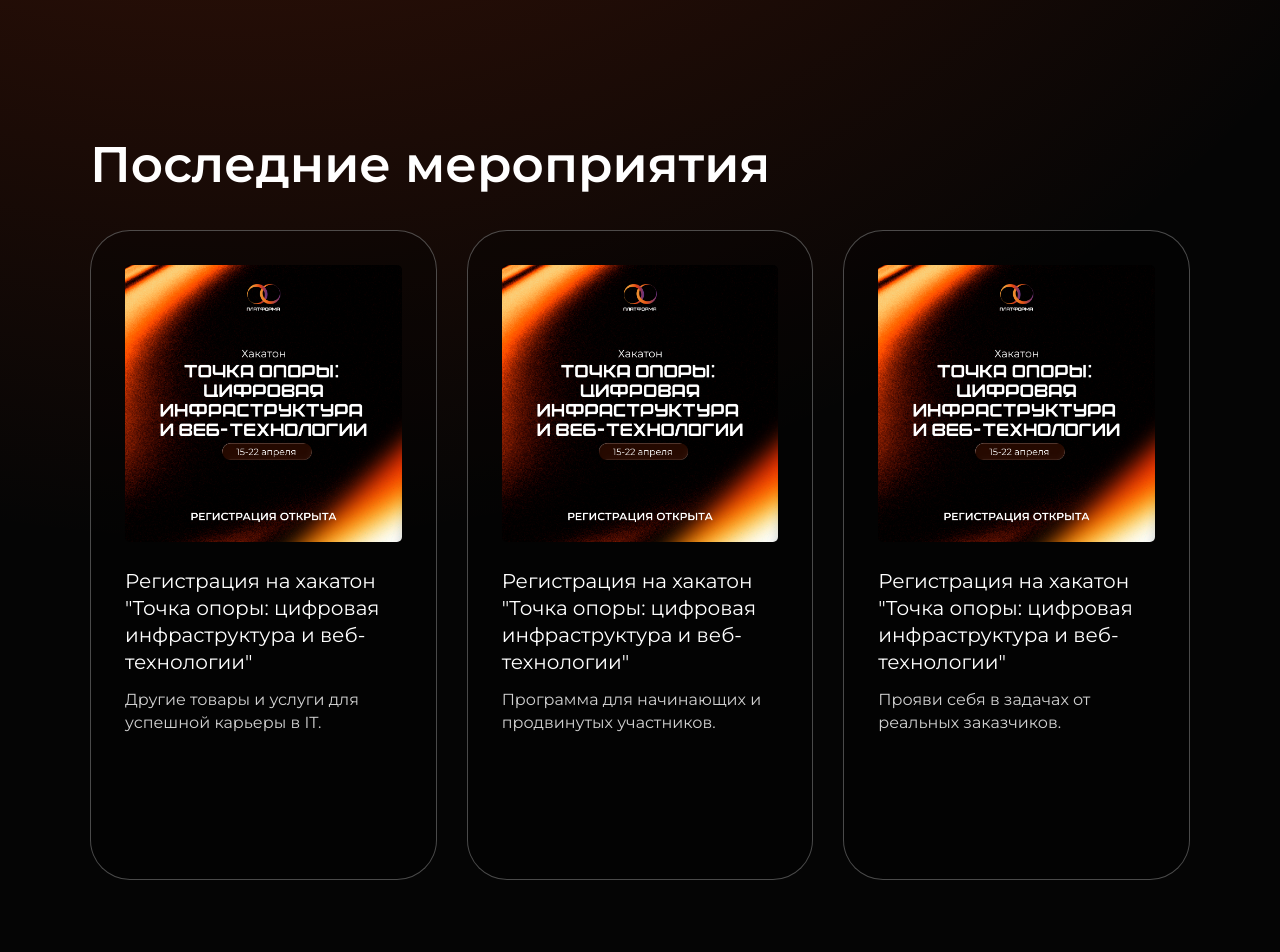
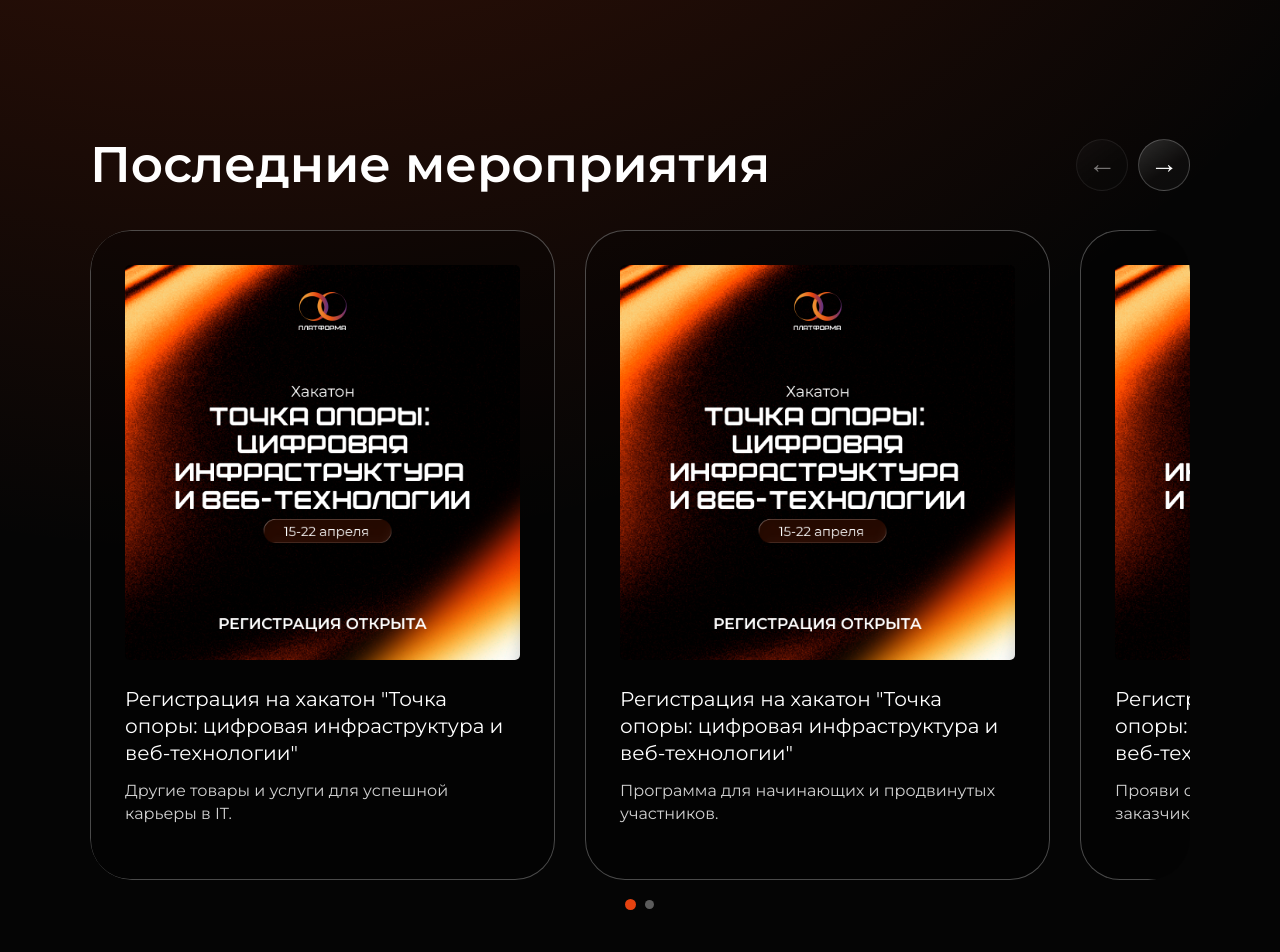
Before and after one commit to Minkuss/platform-landing, a Next.js app: page / in a window 1280 px wide. Shown: the part 1300-2252 px from the top of the page. Built offline with nearby package versions, Linux system fonts and the light colour scheme; a web font is replaced by a local one.

Commit message:
events slider

```diff
--- a/src/features/landing/sections/Events/Events.module.scss
+++ b/src/features/landing/sections/Events/Events.module.scss
@@ -1,5 +1,12 @@
 .section {
   padding-top: 180px;
+}
+
+.header {
+  display: flex;
+  align-items: center;
+  justify-content: space-between;
+  gap: 18px;
 }
 
 .title {
@@ -9,14 +16,77 @@
   font-weight: 600;
 }
 
-.grid {
+.controls {
+  display: flex;
+  align-items: center;
+  gap: 10px;
+}
+
+.controlButton {
+  width: 52px;
+  height: 52px;
+  border-radius: 50%;
+  border: 1px solid rgba(255, 255, 255, 0.22);
+  background:
+    linear-gradient(145deg, rgba(255, 255, 255, 0.16), rgba(255, 255, 255, 0.04) 58%),
+    rgba(0, 0, 0, 0.38);
+  color: #fff;
+  display: inline-flex;
+  align-items: center;
+  justify-content: center;
+  padding: 0;
+  cursor: pointer;
+  transition: transform 0.25s ease, border-color 0.25s ease, background 0.25s ease;
+}
+
+.controlButton span {
+  font-size: 28px;
+  line-height: 1;
+  transform: translateY(-1px);
+}
+
+.controlButton:hover {
+  transform: translateY(-2px);
+  border-color: rgba(230, 66, 16, 0.46);
+  background:
+    linear-gradient(145deg, rgba(230, 66, 16, 0.3), rgba(230, 66, 16, 0.08) 58%),
+    rgba(0, 0, 0, 0.38);
+}
+
+.controlButton:disabled {
+  opacity: 0.45;
+  cursor: default;
+  transform: none;
+  border-color: rgba(255, 255, 255, 0.16);
+  background:
+    linear-gradient(145deg, rgba(255, 255, 255, 0.09), rgba(255, 255, 255, 0.03) 58%),
+    rgba(0, 0, 0, 0.28);
+}
+
+.slider {
+  --events-gap: 30px;
+  --events-peek: 110px;
+  --events-card-width: calc((100% - (var(--events-gap) * 2) - var(--events-peek)) / 2);
+
   margin-top: 38px;
-  display: grid;
-  grid-template-columns: repeat(3, minmax(0, 1fr));
-  gap: 30px;
+}
+
+.viewport {
+  overflow: hidden;
+  border-radius: 42px;
+}
+
+.track {
+  display: flex;
+  align-items: stretch;
+  gap: var(--events-gap);
+  transform: translate3d(0, 0, 0);
+  will-change: transform;
 }
 
 .card {
+  flex: 0 0 var(--events-card-width);
+  min-width: 0;
   min-height: 650px;
   border-radius: 40px;
   border: 1px solid rgba(123, 123, 123, 0.6);
@@ -48,13 +118,55 @@
   line-height: 1.45;
 }
 
+.dots {
+  margin-top: 20px;
+  display: flex;
+  justify-content: center;
+  gap: 10px;
+}
+
+.dot {
+  width: 9px;
+  height: 9px;
+  border-radius: 50%;
+  border: 0;
+  padding: 0;
+  background: rgba(255, 255, 255, 0.35);
+  cursor: pointer;
+  transition: transform 0.25s ease, background 0.25s ease;
+}
+
+.dot:hover {
+  transform: scale(1.12);
+}
+
+.dotActive {
+  background: #e64210;
+  transform: scale(1.22);
+}
+
 @media (max-width: 1080px) {
+  .slider {
+    --events-gap: 22px;
+    --events-peek: 0px;
+    --events-card-width: 100%;
+  }
+
+  .header {
+    align-items: flex-end;
+  }
+
   .title {
     font-size: 40px;
   }
 
-  .grid {
-    grid-template-columns: 1fr;
+  .controlButton {
+    width: 46px;
+    height: 46px;
+  }
+
+  .controlButton span {
+    font-size: 24px;
   }
 
   .card {
@@ -71,8 +183,35 @@
     font-size: 34px;
   }
 
+  .header {
+    align-items: center;
+  }
+
+  .controls {
+    display: none;
+  }
+
+  .slider {
+    --events-gap: 16px;
+    margin-top: 24px;
+  }
+
+  .viewport {
+    border-radius: 24px;
+  }
+
   .card {
     border-radius: 24px;
     padding: 20px;
   }
+
+  .dots {
+    margin-top: 14px;
+    gap: 8px;
+  }
+
+  .dot {
+    width: 8px;
+    height: 8px;
+  }
 }
--- a/src/features/landing/sections/Events/Events.tsx
+++ b/src/features/landing/sections/Events/Events.tsx
@@ -1,17 +1,126 @@
+"use client";
+
+import { TouchEventHandler, useEffect, useMemo, useRef, useState } from "react";
 import Image from "next/image";
+import gsap from "gsap";
 import { LayoutContainer } from "../../components/ui/LayoutContainer/LayoutContainer";
 import { events } from "../../data/landingData";
 import styles from "./Events.module.scss";
 
+const MULTI_CARD_BREAKPOINT = 1080;
+
 export function Events() {
+  const [viewportWidth, setViewportWidth] = useState(0);
+  const [cardsPerPage, setCardsPerPage] = useState(2);
+  const [activeSlide, setActiveSlide] = useState(0);
+  const viewportRef = useRef<HTMLDivElement | null>(null);
+  const trackRef = useRef<HTMLDivElement | null>(null);
+  const cardRefs = useRef<(HTMLElement | null)[]>([]);
+  const touchStartX = useRef(0);
+
+  useEffect(() => {
+    const updateCardsPerPage = () => {
+      const width = window.innerWidth;
+      setViewportWidth(width);
+      setCardsPerPage(width <= MULTI_CARD_BREAKPOINT ? 1 : 2);
+    };
+
+    updateCardsPerPage();
+    window.addEventListener("resize", updateCardsPerPage);
+    return () => window.removeEventListener("resize", updateCardsPerPage);
+  }, []);
+
+  const maxSlide = Math.max(0, events.length - cardsPerPage);
+  const clampedActiveSlide = Math.min(activeSlide, maxSlide);
+  const sliderSteps = useMemo(() => Array.from({ length: maxSlide + 1 }, (_, index) => index), [maxSlide]);
+
+  useEffect(() => {
+    const trackNode = trackRef.current;
+    const viewportNode = viewportRef.current;
+    if (!trackNode || !viewportNode) {
+      return;
+    }
+
+    const targetCard = cardRefs.current[clampedActiveSlide];
+    const targetOffset = targetCard?.offsetLeft ?? 0;
+    const maxOffset = Math.max(0, trackNode.scrollWidth - viewportNode.clientWidth);
+    const translateX = Math.min(targetOffset, maxOffset);
+
+    gsap.to(trackNode, {
+      x: -translateX,
+      duration: 0.78,
+      ease: "power3.out",
+    });
+  }, [cardsPerPage, clampedActiveSlide, viewportWidth]);
+
+  const handlePrev = () => {
+    setActiveSlide((prev) => Math.max(0, prev - 1));
+  };
+
+  const handleNext = () => {
+    setActiveSlide((prev) => Math.min(maxSlide, prev + 1));
+  };
+
+  const handleTouchStart: TouchEventHandler<HTMLDivElement> = (event) => {
+    touchStartX.current = event.changedTouches[0].clientX;
+  };
+
+  const handleTouchEnd: TouchEventHandler<HTMLDivElement> = (event) => {
+    const deltaX = event.changedTouches[0].clientX - touchStartX.current;
+
+    if (Math.abs(deltaX) < 42 || maxSlide < 1) {
+      return;
+    }
+
+    if (deltaX > 0) {
+      handlePrev();
+      return;
+    }
+
+    handleNext();
+  };
+
   return (
     <section className={styles.section}>
       <LayoutContainer>
+        <div className={styles.header}>
           <h2 className={styles.title}>Последние мероприятия</h2>
 
-        <div className={styles.grid}>
-          {events.map((event, index) => (
-            <article className={styles.card} key={`${event.title}-${index}`}>
+          {maxSlide > 0 ? (
+            <div className={styles.controls}>
+              <button
+                className={styles.controlButton}
+                onClick={handlePrev}
+                type="button"
+                aria-label="Предыдущий слайд"
+                disabled={clampedActiveSlide <= 0}
+              >
+                <span>&larr;</span>
+              </button>
+              <button
+                className={styles.controlButton}
+                onClick={handleNext}
+                type="button"
+                aria-label="Следующий слайд"
+                disabled={clampedActiveSlide >= maxSlide}
+              >
+                <span>&rarr;</span>
+              </button>
+            </div>
+          ) : null}
+        </div>
+
+        <div className={styles.slider} onTouchStart={handleTouchStart} onTouchEnd={handleTouchEnd}>
+          <div ref={viewportRef} className={styles.viewport}>
+            <div ref={trackRef} className={styles.track}>
+              {events.map((event, cardIndex) => (
+                <article
+                  className={styles.card}
+                  key={`${event.title}-${cardIndex}`}
+                  ref={(node) => {
+                    cardRefs.current[cardIndex] = node;
+                  }}
+                >
                   <div className={styles.imageWrap}>
                     <Image src={event.image} alt={event.title} width={470} height={470} />
                   </div>
@@ -20,6 +129,22 @@ export function Events() {
                 </article>
               ))}
             </div>
+          </div>
+
+          {maxSlide > 0 ? (
+            <div className={styles.dots} aria-label="Пагинация слайдера">
+              {sliderSteps.map((step) => (
+                <button
+                  key={step}
+                  className={`${styles.dot}${step === clampedActiveSlide ? ` ${styles.dotActive}` : ""}`}
+                  onClick={() => setActiveSlide(step)}
+                  type="button"
+                  aria-label={`Слайд ${step + 1}`}
+                />
+              ))}
+            </div>
+          ) : null}
+        </div>
       </LayoutContainer>
     </section>
   );
```
Lines whose indentation alone changed are shown as unchanged.
